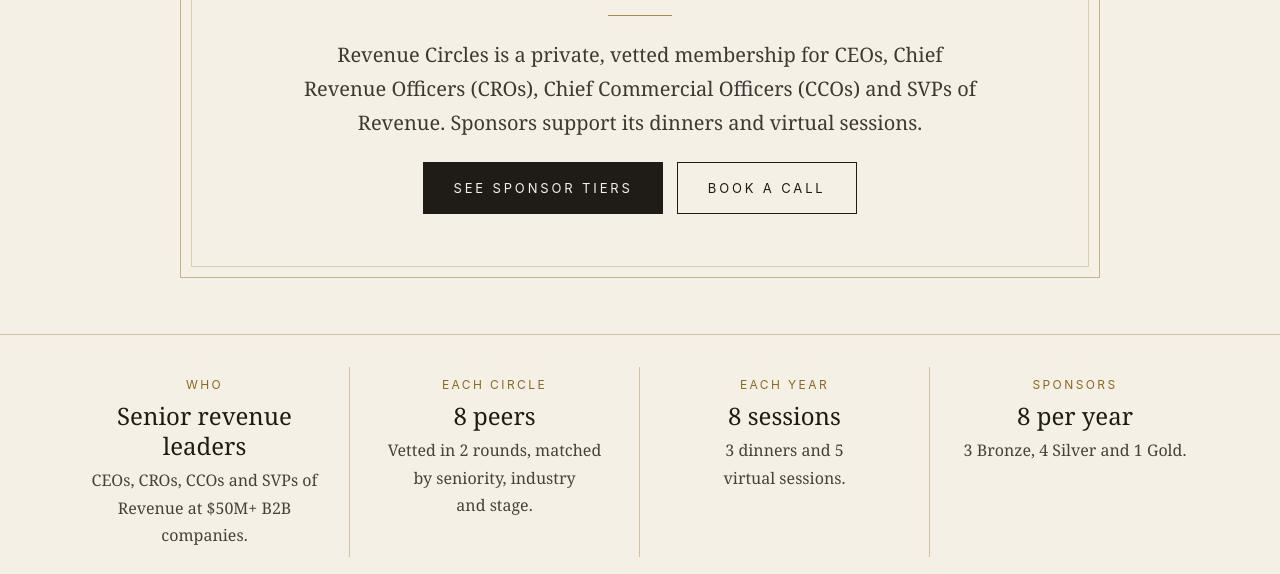
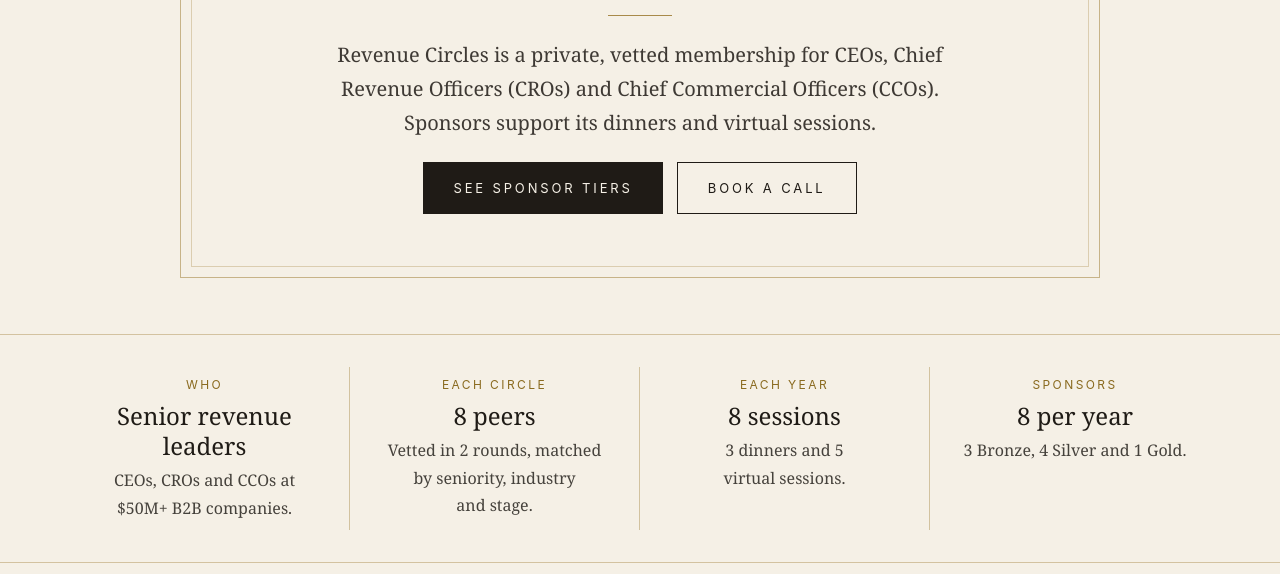
Before and after one commit to revenuecircles/website, a plain HTML site: page sponsors.html in a window 1280 px wide. Shown: the part 378-952 px from the top of the page. Drawn offline with Linux system fonts and the light colour scheme.

Commit message:
Remove "SVPs of Revenue" from sponsors page

```diff
--- a/sponsors.html
+++ b/sponsors.html
@@ -95,7 +95,7 @@ footer{border-top:1px solid var(--line);padding:28px 24px;text-align:center;font
 <span class="eyebrow" style="color:var(--gold-d)">FOR SPONSORS&nbsp;· INAUGURAL CIRCLES&nbsp;·&nbsp;2027</span>
 <h1 style="font-size:clamp(32px,4.2vw,52px);line-height:1.15;letter-spacing:-.01em">Support the room where top revenue leaders meet as&nbsp;peers.</h1>
 <div class="rule"></div>
-<p class="lede">Revenue Circles is a private, vetted membership for CEOs, Chief Revenue Officers (CROs), Chief Commercial Officers (CCOs) and SVPs of Revenue. Sponsors support its dinners and virtual&nbsp;sessions.</p>
+<p class="lede">Revenue Circles is a private, vetted membership for CEOs, Chief Revenue Officers (CROs) and Chief Commercial Officers (CCOs). Sponsors support its dinners and virtual&nbsp;sessions.</p>
 <div style="display:flex;gap:14px;flex-wrap:wrap;justify-content:center">
 <a class="btn btn-dark" href="#tiers">SEE SPONSOR TIERS</a>
 <a class="btn btn-line" href="#contact">BOOK A CALL</a>
@@ -105,7 +105,7 @@ footer{border-top:1px solid var(--line);padding:28px 24px;text-align:center;font
 
 <section id="reach" class="band">
 <div class="wrap facts">
-<div><span class="label">WHO</span><span class="big">Senior revenue leaders</span><span class="small">CEOs, CROs, CCOs and SVPs of Revenue at $50M+&nbsp;B2B companies.</span></div>
+<div><span class="label">WHO</span><span class="big">Senior revenue leaders</span><span class="small">CEOs, CROs and CCOs at $50M+&nbsp;B2B companies.</span></div>
 <div><span class="label">EACH CIRCLE</span><span class="big">8 peers</span><span class="small">Vetted in 2 rounds, matched by seniority, industry and&nbsp;stage.</span></div>
 <div><span class="label">EACH YEAR</span><span class="big">8 sessions</span><span class="small">3 dinners and 5 virtual&nbsp;sessions.</span></div>
 <div><span class="label">SPONSORS</span><span class="big">8 per year</span><span class="small">3 Bronze, 4 Silver and 1&nbsp;Gold.</span></div>
```
